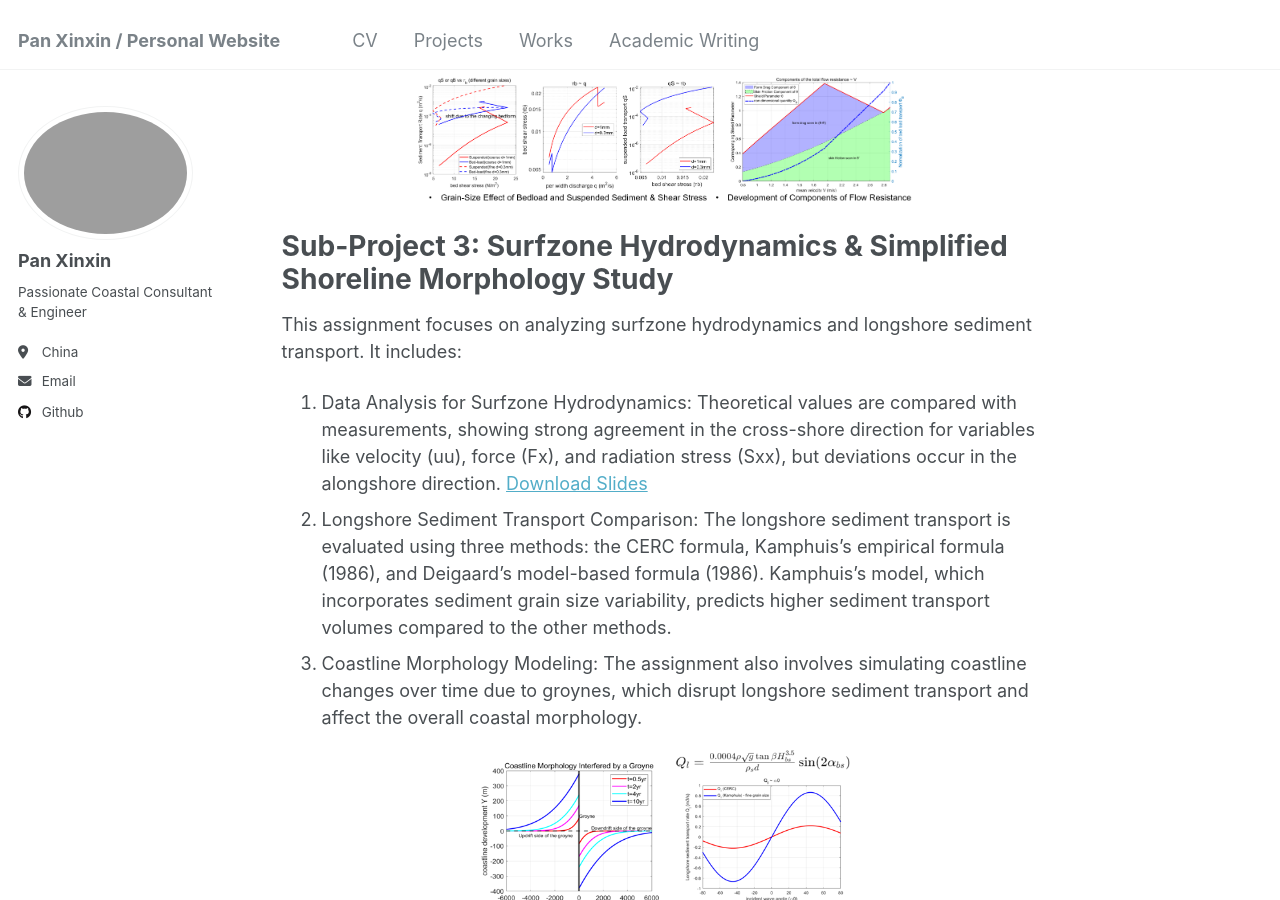
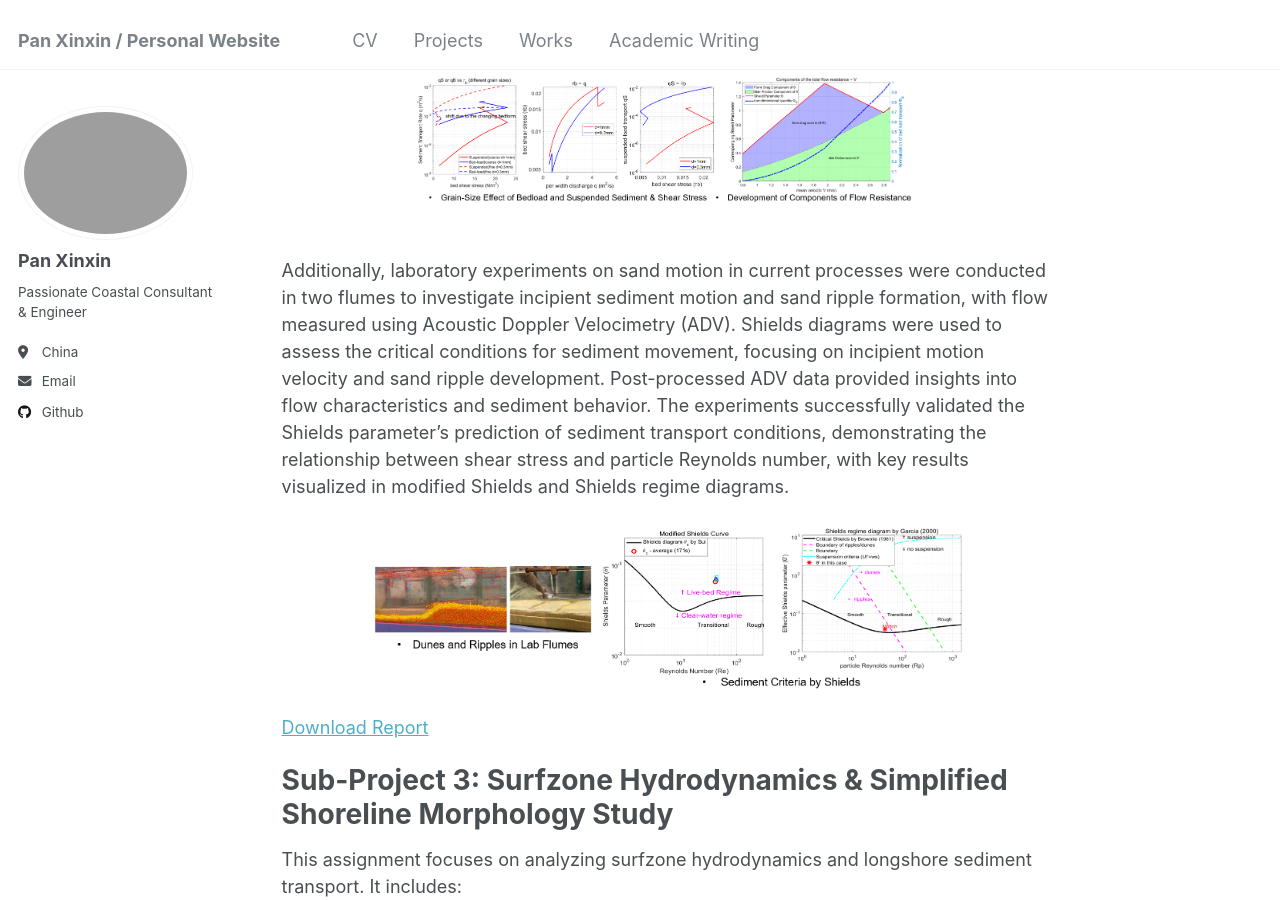
Before and after one commit to kingdaxing/kingdaxing.github.io, a Jekyll site: the page built from _talks/proj-1-2024-04-01-sediment.md, in a window 1280 px wide and 900 px high, scrolled down 1789 px. Built offline with Jekyll 4.4.1, drawn with Linux system fonts in a browser that asks for light colours.

Commit message:
Update proj-1-2024-04-01-sediment.md

```diff
--- a/_talks/proj-1-2024-04-01-sediment.md
+++ b/_talks/proj-1-2024-04-01-sediment.md
@@ -32,6 +32,14 @@ This analysis explores sediment transport in a wide river using a Matlab model.
 <p align="center">
   <img src='/images/proj-sedi-2-2.PNG' alt='Image Description' width='500'>
 </p>
+ <br/>
+Additionally, laboratory experiments on sand motion in current processes were conducted in two flumes to investigate incipient sediment motion and sand ripple formation, with flow measured using Acoustic Doppler Velocimetry (ADV). Shields diagrams were used to assess the critical conditions for sediment movement, focusing on incipient motion velocity and sand ripple development. Post-processed ADV data provided insights into flow characteristics and sediment behavior. The experiments successfully validated the Shields parameter's prediction of sediment transport conditions, demonstrating the relationship between shear stress and particle Reynolds number, with key results visualized in modified Shields and Shields regime diagrams. <br/>
+<p align="center">
+  <img src='/images/proj-sedi-2-1.png' alt='Image Description' width='600'>
+</p>
+[Download Report](http://kingdaxing.github.io/files/NO3.pdf)
+
+
 
 Sub-Project 3: Surfzone Hydrodynamics & Simplified Shoreline Morphology Study
 ======
```
